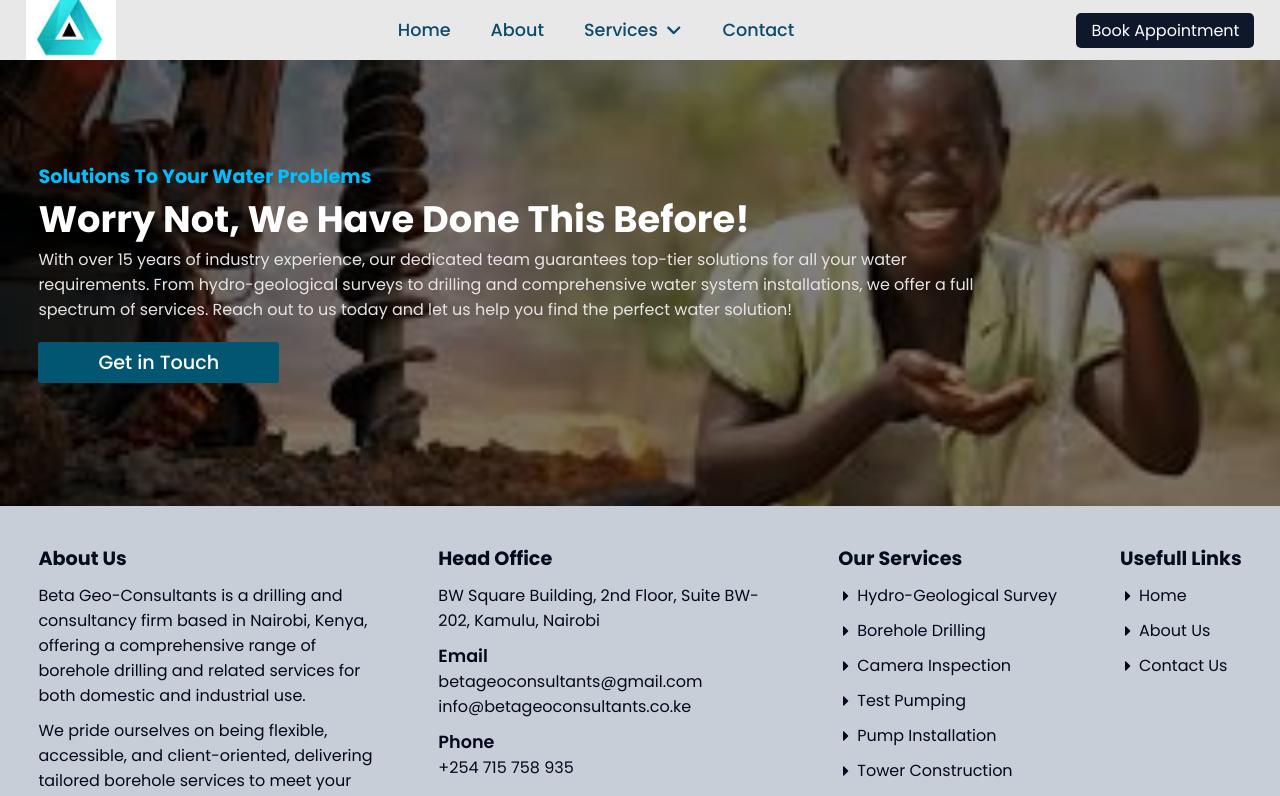
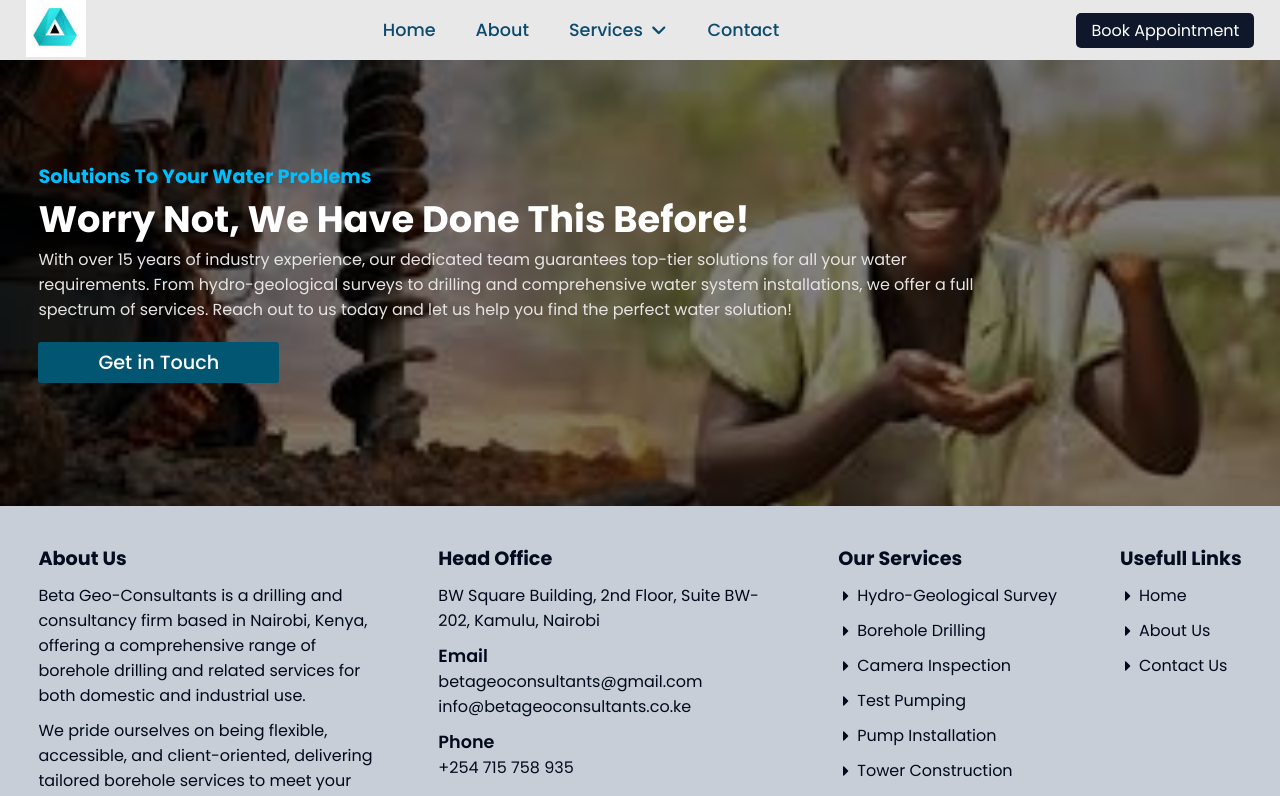
Before and after one commit to kipkurui26/betageo, a React (Vite) app: page / in a window 1280 px wide. Shown: the top 796 px of the page. Built offline with nearby package versions, Linux system fonts and the light colour scheme.

Commit message:
Banner section

```diff
--- a/src/components/navigation/NavBar.css
+++ b/src/components/navigation/NavBar.css
@@ -129,6 +129,17 @@
         background: #e8e8e8;
         padding: 0 2%;
     }
+    .beta-logo{
+        width: 60px;
+        height: 60px;
+        display: flex;
+        align-items: center;
+        justify-content: center;
+    }
+    .beta-logo .logo{
+        width: 100%;
+        height: 100%;
+    }
     .company-details{
         width: 100%;
         height: 100%;
```
